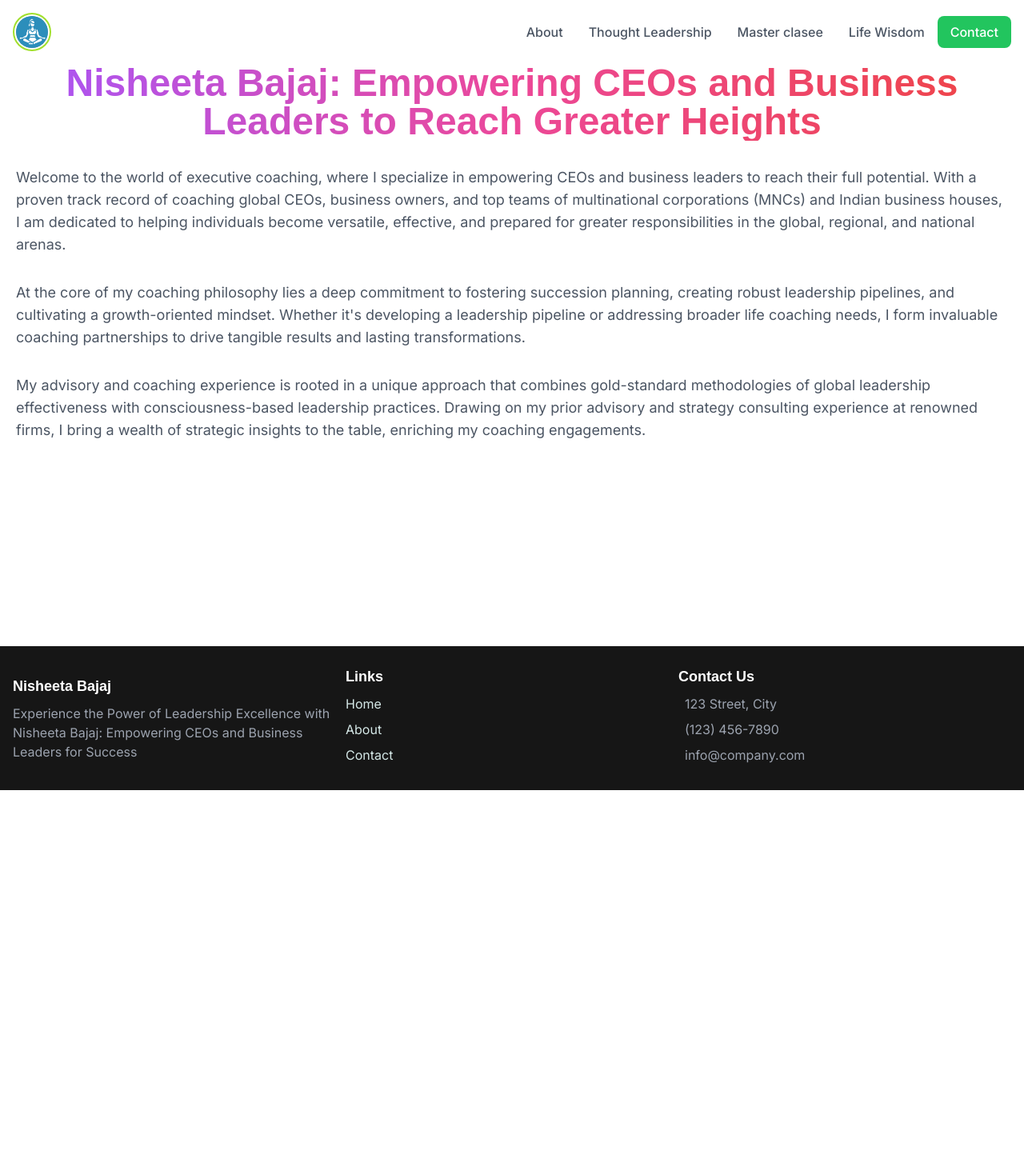
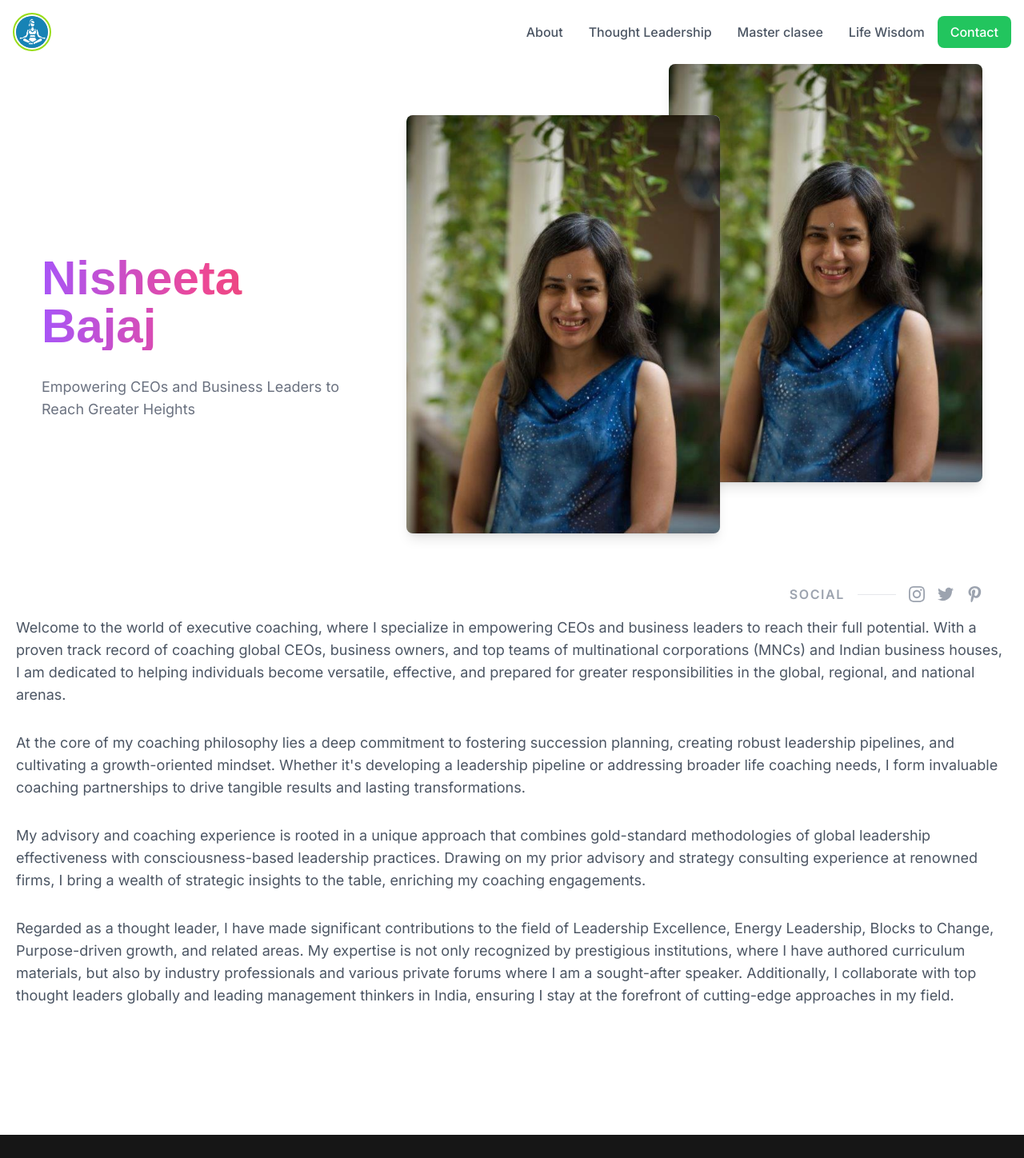
Before and after one commit to kapish33/deploynisitadidi, a Next.js app: page /about in a window 1280 px wide. Shown: the top 1448 px of the page at 80% size. Before the commit the page ends 988 px from the top, so only its background shows below. Built offline with nearby package versions, Linux system fonts and the light colour scheme.

Commit message:
updated about us

```diff
--- a/pages/about.js
+++ b/pages/about.js
@@ -1,81 +1,196 @@
-import { NextSeo } from "next-seo";
-import { SEO } from "../utils/SeoConst";
-import { motion } from "framer-motion";
-import { whileInViewAnimation } from "../utils/variants";
+import { NextSeo } from 'next-seo';
+import { SEO } from '../utils/SeoConst';
+import { motion } from 'framer-motion';
+import { whileInViewAnimation } from '../utils/variants';
+import Image from 'next/image';
+import NishitaDidi from '../src/assets/images/nishitadidi.jpeg';
 
-const AboutPage = () => {
+const about = () => {
   return (
     <>
       <NextSeo {...SEO.aboutUsSeo} />
-      <section className="bg-white">
+      <div class='bg-white pb-6 sm:pb-8 lg:pb-12'>
+        <section class='mx-auto max-w-screen-2xl px-4 md:px-8'>
+          <div class='mb-8 flex flex-wrap justify-between md:mb-16'>
+            <div class='mb-6 flex w-full flex-col justify-center sm:mb-12 lg:mb-0 lg:w-1/3 lg:pt-48 lg:pb-24'>
               <motion.h1
-          variants={whileInViewAnimation({ type: "fadeIn" })}
-          initial="initial"
-          whileInView="whileInView"
-          className="bg-gradient-clip-content animate-spin-slow mb-8 bg-gradient-to-r from-purple-500 via-pink-500 to-red-500 bg-clip-text text-center text-4xl font-bold text-transparent md:text-5xl"
-        >
-          Nisheeta Bajaj: Empowering CEOs and Business Leaders to Reach Greater
-          Heights
+                variants={whileInViewAnimation({ type: 'fadeIn' })}
+                initial='initial'
+                whileInView='whileInView'
+                class='bg-gradient-clip-content animate-spin-slow mb-8 bg-gradient-to-r from-purple-500 via-pink-500 to-red-500 bg-clip-text text-5xl font-bold text-transparent md:text-6xl'>
+                Nisheeta
+                <br />
+                Bajaj
               </motion.h1>
+
               <motion.p
-          variants={whileInViewAnimation({ type: "left" })}
-          initial="initial"
-          whileInView="whileInView"
-          className="mb-8 text-lg leading-7 text-gray-600"
-        >
+                variants={whileInViewAnimation({ type: 'left' })}
+                initial='initial'
+                whileInView='whileInView'
+                class='max-w-md leading-relaxed text-gray-500 xl:text-lg'>
+                Empowering CEOs and Business Leaders to Reach Greater Heights
+              </motion.p>
+            </div>
+
+            <div class='mb-12 flex w-full md:mb-16 lg:w-2/3'>
+              <motion.div
+                variants={whileInViewAnimation({ type: 'fadeIn' })}
+                initial='initial'
+                whileInView='whileInView'
+                class='relative top-12 left-12 z-10 -ml-12 overflow-hidden rounded-lg bg-gray-100 shadow-lg md:top-16 md:left-16 lg:ml-0'>
+                <Image
+                  className='h-full w-full object-cover object-center'
+                  alt='Tax Saving Pro'
+                  src={NishitaDidi}
+                  width={'400'}
+                  height={'400'}
+                  priority
+                  sizes='(max-width: 768px) 100vw,
+              (max-width: 1200px) 50vw,
+              33vw'
+                />
+              </motion.div>
+
+              <motion.div
+                variants={whileInViewAnimation({ type: 'right' })}
+                initial='initial'
+                whileInView='whileInView'
+                class='overflow-hidden rounded-lg bg-gray-100 opacity-50 shadow-lg'>
+                <Image
+                  className='h-full w-full object-cover object-center'
+                  alt='Tax Saving Pro'
+                  src={NishitaDidi}
+                  width={'400'}
+                  height={'400'}
+                  priority
+                  sizes='(max-width: 768px) 100vw,
+              (max-width: 1200px) 50vw,
+              33vw'
+                />
+              </motion.div>
+            </div>
+          </div>
+
+          <motion.div
+            variants={whileInViewAnimation({ type: 'right' })}
+            initial='initial'
+            whileInView='whileInView'
+            class='flex flex-col justify-center gap-8 pb-4 md:flex-row md:justify-end'>
+            {/* <!-- social - start --> */}
+            <div class='flex items-center justify-center gap-4'>
+              <span class='text-sm font-semibold uppercase tracking-widest text-gray-400 sm:text-base'>
+                Social
+              </span>
+              <span class='h-px w-12 bg-gray-200'></span>
+
+              <div class='flex gap-4'>
+                <a
+                  href='#'
+                  target='_blank'
+                  class='text-gray-400 transition duration-100 hover:text-gray-500 active:text-gray-600'>
+                  <svg
+                    class='h-5 w-5'
+                    width='24'
+                    height='24'
+                    viewBox='0 0 24 24'
+                    fill='currentColor'
+                    xmlns='http://www.w3.org/2000/svg'>
+                    <path d='M12 2.163c3.204 0 3.584.012 4.85.07 3.252.148 4.771 1.691 4.919 4.919.058 1.265.069 1.645.069 4.849 0 3.205-.012 3.584-.069 4.849-.149 3.225-1.664 4.771-4.919 4.919-1.266.058-1.644.07-4.85.07-3.204 0-3.584-.012-4.849-.07-3.26-.149-4.771-1.699-4.919-4.92-.058-1.265-.07-1.644-.07-4.849 0-3.204.013-3.583.07-4.849.149-3.227 1.664-4.771 4.919-4.919 1.266-.057 1.645-.069 4.849-.069zm0-2.163c-3.259 0-3.667.014-4.947.072-4.358.2-6.78 2.618-6.98 6.98-.059 1.281-.073 1.689-.073 4.948 0 3.259.014 3.668.072 4.948.2 4.358 2.618 6.78 6.98 6.98 1.281.058 1.689.072 4.948.072 3.259 0 3.668-.014 4.948-.072 4.354-.2 6.782-2.618 6.979-6.98.059-1.28.073-1.689.073-4.948 0-3.259-.014-3.667-.072-4.947-.196-4.354-2.617-6.78-6.979-6.98-1.281-.059-1.69-.073-4.949-.073zm0 5.838c-3.403 0-6.162 2.759-6.162 6.162s2.759 6.163 6.162 6.163 6.162-2.759 6.162-6.163c0-3.403-2.759-6.162-6.162-6.162zm0 10.162c-2.209 0-4-1.79-4-4 0-2.209 1.791-4 4-4s4 1.791 4 4c0 2.21-1.791 4-4 4zm6.406-11.845c-.796 0-1.441.645-1.441 1.44s.645 1.44 1.441 1.44c.795 0 1.439-.645 1.439-1.44s-.644-1.44-1.439-1.44z' />
+                  </svg>
+                </a>
+
+                <a
+                  href='#'
+                  target='_blank'
+                  class='text-gray-400 transition duration-100 hover:text-gray-500 active:text-gray-600'>
+                  <svg
+                    class='h-5 w-5'
+                    width='24'
+                    height='24'
+                    viewBox='0 0 24 24'
+                    fill='currentColor'
+                    xmlns='http://www.w3.org/2000/svg'>
+                    <path d='M24 4.557c-.883.392-1.832.656-2.828.775 1.017-.609 1.798-1.574 2.165-2.724-.951.564-2.005.974-3.127 1.195-.897-.957-2.178-1.555-3.594-1.555-3.179 0-5.515 2.966-4.797 6.045-4.091-.205-7.719-2.165-10.148-5.144-1.29 2.213-.669 5.108 1.523 6.574-.806-.026-1.566-.247-2.229-.616-.054 2.281 1.581 4.415 3.949 4.89-.693.188-1.452.232-2.224.084.626 1.956 2.444 3.379 4.6 3.419-2.07 1.623-4.678 2.348-7.29 2.04 2.179 1.397 4.768 2.212 7.548 2.212 9.142 0 14.307-7.721 13.995-14.646.962-.695 1.797-1.562 2.457-2.549z' />
+                  </svg>
+                </a>
+
+                <a
+                  href='#'
+                  target='_blank'
+                  class='text-gray-400 transition duration-100 hover:text-gray-500 active:text-gray-600'>
+                  <svg
+                    class='h-5 w-5'
+                    width='24'
+                    height='24'
+                    viewBox='0 0 24 24'
+                    fill='currentColor'
+                    xmlns='http://www.w3.org/2000/svg'>
+                    <path d='M19.4168 2.4594C17.7648 0.873472 15.4785 0 12.9793 0C9.1616 0 6.81353 1.56493 5.51603 2.87767C3.91693 4.49547 3 6.64362 3 8.77138C3 11.4429 4.11746 13.4934 5.98876 14.2563C6.11439 14.3078 6.24081 14.3337 6.36475 14.3337C6.75953 14.3337 7.07233 14.0754 7.1807 13.661C7.24389 13.4233 7.39024 12.8369 7.45389 12.5823C7.59011 12.0795 7.48005 11.8377 7.18295 11.4876C6.64173 10.8472 6.38969 10.0899 6.38969 9.10438C6.38969 6.17698 8.56948 3.06578 12.6095 3.06578C15.8151 3.06578 17.8064 4.88772 17.8064 7.82052C17.8064 9.67124 17.4077 11.3852 16.6837 12.6468C16.1805 13.5235 15.2957 14.5685 13.9375 14.5685C13.3501 14.5685 12.8225 14.3272 12.4896 13.9066C12.1751 13.5089 12.0714 12.9953 12.1979 12.4599C12.3408 11.855 12.5357 11.2241 12.7243 10.6141C13.0682 9.5001 13.3933 8.44789 13.3933 7.60841C13.3933 6.17252 12.5106 5.20769 11.1969 5.20769C9.52737 5.20769 8.21941 6.90336 8.21941 9.06805C8.21941 10.1297 8.50155 10.9237 8.62929 11.2286C8.41896 12.1197 7.16899 17.4176 6.93189 18.4166C6.79478 18.9997 5.96893 23.6059 7.33586 23.9731C8.87168 24.3858 10.2445 19.8997 10.3842 19.3928C10.4975 18.9806 10.8937 17.4216 11.1365 16.4634C11.878 17.1775 13.0717 17.6603 14.2333 17.6603C16.4231 17.6603 18.3924 16.6749 19.7786 14.8858C21.1229 13.1505 21.8633 10.7318 21.8633 8.0757C21.8632 5.99923 20.9714 3.95209 19.4168 2.4594Z' />
+                  </svg>
+                </a>
+              </div>
+            </div>
+            {/* <!-- social - end --> */}
+          </motion.div>
+        </section>
+
+        <section className='bg-white'>
+          <motion.p
+            variants={whileInViewAnimation({ type: 'left' })}
+            initial='initial'
+            whileInView='whileInView'
+            className='mb-8 text-lg leading-7 text-gray-600'>
             Welcome to the world of executive coaching, where I specialize in
             empowering CEOs and business leaders to reach their full potential.
             With a proven track record of coaching global CEOs, business owners,
-          and top teams of multinational corporations (MNCs) and Indian business
-          houses, I am dedicated to helping individuals become versatile,
-          effective, and prepared for greater responsibilities in the global,
-          regional, and national arenas.
+            and top teams of multinational corporations (MNCs) and Indian
+            business houses, I am dedicated to helping individuals become
+            versatile, effective, and prepared for greater responsibilities in
+            the global, regional, and national arenas.
           </motion.p>
           <motion.p
-          variants={whileInViewAnimation({ type: "left" })}
-          initial="initial"
-          whileInView="whileInView"
-          className="mb-8 text-lg leading-7 text-gray-600"
-        >
+            variants={whileInViewAnimation({ type: 'left' })}
+            initial='initial'
+            whileInView='whileInView'
+            className='mb-8 text-lg leading-7 text-gray-600'>
             At the core of my coaching philosophy lies a deep commitment to
             fostering succession planning, creating robust leadership pipelines,
             and cultivating a growth-oriented mindset. Whether it's developing a
-          leadership pipeline or addressing broader life coaching needs, I form
-          invaluable coaching partnerships to drive tangible results and lasting
-          transformations.
+            leadership pipeline or addressing broader life coaching needs, I
+            form invaluable coaching partnerships to drive tangible results and
+            lasting transformations.
           </motion.p>
           <motion.p
-          variants={whileInViewAnimation({ type: "left" })}
-          initial="initial"
-          whileInView="whileInView"
-          className="mb-8 text-lg leading-7 text-gray-600"
-        >
+            variants={whileInViewAnimation({ type: 'left' })}
+            initial='initial'
+            whileInView='whileInView'
+            className='mb-8 text-lg leading-7 text-gray-600'>
             My advisory and coaching experience is rooted in a unique approach
             that combines gold-standard methodologies of global leadership
             effectiveness with consciousness-based leadership practices. Drawing
             on my prior advisory and strategy consulting experience at renowned
-          firms, I bring a wealth of strategic insights to the table, enriching
-          my coaching engagements.
+            firms, I bring a wealth of strategic insights to the table,
+            enriching my coaching engagements.
           </motion.p>
           <motion.p
-          variants={whileInViewAnimation({ type: "down" })}
-          initial="initial"
-          whileInView="left"
-          className="mb-8 text-lg leading-7 text-gray-600"
-        >
-          Regarded as a thought leader, I have made significant contributions to
-          the field of Leadership Excellence, Energy Leadership, Blocks to
-          Change, Purpose-driven growth, and related areas. My expertise is not
-          only recognized by prestigious institutions, where I have authored
-          curriculum materials, but also by industry professionals and various
-          private forums where I am a sought-after speaker. Additionally, I
-          collaborate with top thought leaders globally and leading management
-          thinkers in India, ensuring I stay at the forefront of cutting-edge
-          approaches in my field.
+            variants={whileInViewAnimation({ type: 'left' })}
+            initial='initial'
+            whileInView='whileInView'
+            className='mb-8 text-lg leading-7 text-gray-600'>
+            Regarded as a thought leader, I have made significant contributions
+            to the field of Leadership Excellence, Energy Leadership, Blocks to
+            Change, Purpose-driven growth, and related areas. My expertise is
+            not only recognized by prestigious institutions, where I have
+            authored curriculum materials, but also by industry professionals
+            and various private forums where I am a sought-after speaker.
+            Additionally, I collaborate with top thought leaders globally and
+            leading management thinkers in India, ensuring I stay at the
+            forefront of cutting-edge approaches in my field.
           </motion.p>
         </section>
+      </div>
     </>
   );
 };
 
-export default AboutPage;
+export default about;
--- a/utils/whatsappHelper.js
+++ b/utils/whatsappHelper.js
@@ -1,6 +1,6 @@
-export const number = '8707559369';
+export const number = '472802851';
 const message = `Hi, can you send me *program details*?`;
 const encodedMessage = encodeURIComponent(message);
-export const whatsAppURL = () => {
-  return `https://wa.me/+91${number}?text=${message}`;
+export const whatsAppURL = (enc = encodedMessage) => {
+  return `https://wa.me/+32${number}?text=${enc}`;
 };
```
Also changed, not shown: src/assets/images/nishitadidi.jpeg (added). Lines whose indentation alone changed are shown as unchanged.
